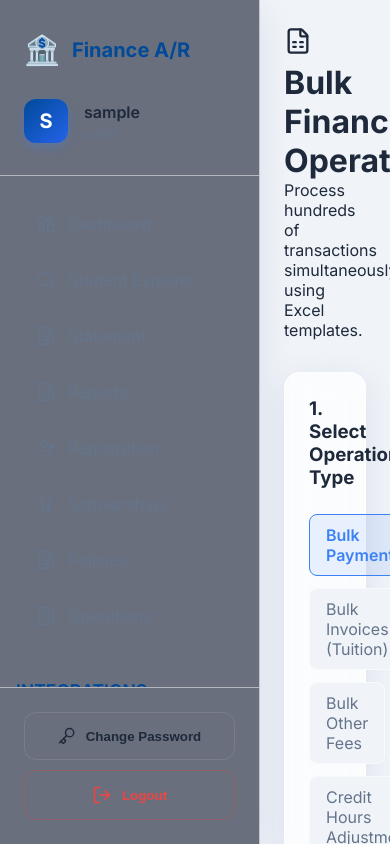
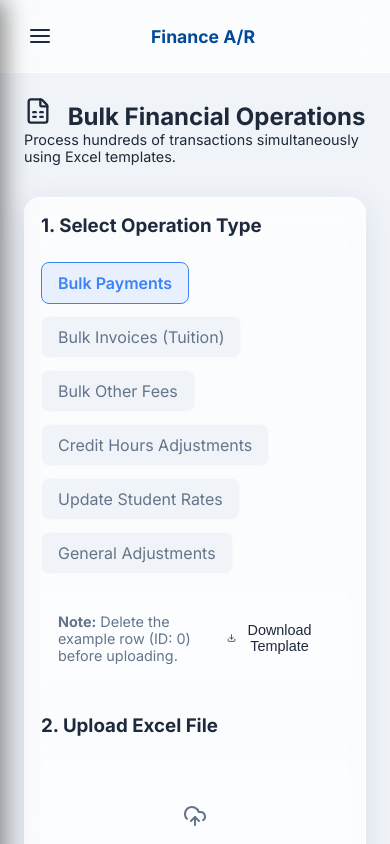
Before and after one commit to abdo326c/Finance---A-R, a React (Vite) app in the folder frontend/: page /bulk in a window 390 px wide. Built offline with nearby package versions, Linux system fonts and the light colour scheme; sample sign-in values are in the browser's storage.

Commit message:
Implement mobile responsiveness and collapsible sidebar

```diff
--- a/frontend/src/App.tsx
+++ b/frontend/src/App.tsx
@@ -1,3 +1,4 @@
+import React, { useState } from 'react';
 import { BrowserRouter, Routes, Route, Navigate } from 'react-router-dom';
 import Login from './pages/Login';
 
@@ -20,10 +21,23 @@ import Sidebar from './components/Sidebar';
 
 // Layout wrapper for authenticated pages
 const AppLayout = ({ children }: { children: React.ReactNode }) => {
+  const [sidebarOpen, setSidebarOpen] = useState(false);
+
   return (
-    <div style={{ display: 'flex', height: '100vh', width: '100vw', background: 'var(--bg-color)', overflow: 'hidden' }}>
-      <Sidebar />
-      <div style={{ flex: 1, display: 'flex', flexDirection: 'column', minHeight: 0, minWidth: 0, overflowY: 'auto', overflowX: 'hidden' }}>
+    <div className="app-container" style={{ display: 'flex', height: '100vh', width: '100vw', background: 'var(--bg-color)', overflow: 'hidden' }}>
+      <Sidebar isOpen={sidebarOpen} setIsOpen={setSidebarOpen} />
+
+      <div className="main-content-area" style={{ flex: 1, display: 'flex', flexDirection: 'column', minHeight: 0, minWidth: 0, overflowY: 'auto', overflowX: 'hidden', position: 'relative' }}>
+
+        {/* Mobile Header */}
+        <div className="mobile-header">
+          <button className="btn-icon" onClick={() => setSidebarOpen(true)}>
+            <svg width="24" height="24" viewBox="0 0 24 24" fill="none" stroke="var(--text-primary)" strokeWidth="2" strokeLinecap="round" strokeLinejoin="round"><line x1="3" y1="12" x2="21" y2="12"></line><line x1="3" y1="6" x2="21" y2="6"></line><line x1="3" y1="18" x2="21" y2="18"></line></svg>
+          </button>
+          <h2>Finance A/R</h2>
+          <div style={{ width: 24 }}></div>
+        </div>
+
         {children}
       </div>
     </div>
--- a/frontend/src/components/Sidebar.css
+++ b/frontend/src/components/Sidebar.css
@@ -19,6 +19,7 @@
   padding: 32px 24px;
   display: flex;
   align-items: center;
+  justify-content: space-between;
   gap: 12px;
 }
 
@@ -138,3 +139,38 @@
   background: rgba(239, 68, 68, 0.1);
   border-color: #ef4444;
 }
+
+/* Mobile Sidebar Logic */
+.mobile-close-btn {
+  display: none;
+}
+
+.sidebar-backdrop {
+  display: none;
+  position: fixed;
+  top: 0; left: 0; right: 0; bottom: 0;
+  background: rgba(0,0,0,0.5);
+  z-index: 90;
+  backdrop-filter: blur(4px);
+}
+
+@media (max-width: 768px) {
+  .sidebar {
+    position: fixed;
+    transform: translateX(-100%);
+    transition: transform 0.3s ease;
+    box-shadow: 4px 0 24px rgba(0,0,0,0.5);
+  }
+
+  .sidebar.mobile-open {
+    transform: translateX(0);
+  }
+
+  .sidebar-backdrop {
+    display: block;
+  }
+
+  .mobile-close-btn {
+    display: flex;
+  }
+}
--- a/frontend/src/components/Sidebar.tsx
+++ b/frontend/src/components/Sidebar.tsx
@@ -1,10 +1,10 @@
 import React, { useState } from 'react';
 import { NavLink, useNavigate } from 'react-router-dom';
-import { LayoutDashboard, FileText, LogOut, FileBarChart, Calculator, Settings, GraduationCap, UserPlus, Award, CloudRain, ShieldCheck, RefreshCw, ArrowLeftRight, FileSpreadsheet, Archive, Mail, Search, Key } from 'lucide-react';
+import { LayoutDashboard, FileText, LogOut, FileBarChart, Calculator, Settings, GraduationCap, UserPlus, Award, CloudRain, ShieldCheck, RefreshCw, ArrowLeftRight, FileSpreadsheet, Archive, Mail, Search, Key, X } from 'lucide-react';
 import axios from 'axios';
 import './Sidebar.css';
 
-export default function Sidebar() {
+export default function Sidebar({ isOpen, setIsOpen }: { isOpen?: boolean, setIsOpen?: (val: boolean) => void }) {
   const navigate = useNavigate();
   const username = localStorage.getItem('username');
 
@@ -47,11 +47,20 @@ export default function Sidebar() {
   };
 
   return (
-    <div className="sidebar glass-panel">
-      <div className="sidebar-header">
-        <div className="logo-icon">🏦</div>
-        <h2>Finance A/R</h2>
-      </div>
+    <>
+      {isOpen && <div className="sidebar-backdrop" onClick={() => setIsOpen && setIsOpen(false)}></div>}
+      <div className={`sidebar glass-panel ${isOpen ? 'mobile-open' : ''}`}>
+        <div className="sidebar-header">
+          <div style={{ display: 'flex', alignItems: 'center', gap: '12px' }}>
+            <div className="logo-icon">🏦</div>
+            <h2>Finance A/R</h2>
+          </div>
+          {setIsOpen && (
+            <button className="mobile-close-btn btn-icon" onClick={() => setIsOpen(false)}>
+              <X size={24} />
+            </button>
+          )}
+        </div>
 
       <div className="user-profile">
         <div className="avatar">{username?.charAt(0).toUpperCase()}</div>
@@ -177,5 +186,6 @@ export default function Sidebar() {
         </div>
       )}
     </div>
+    </>
   );
 }
--- a/frontend/src/index.css
+++ b/frontend/src/index.css
@@ -252,3 +252,47 @@ select option {
   scrollbar-width: thin;
   scrollbar-color: rgba(255, 255, 255, 0.15) transparent;
 }
+
+/* Mobile Header */
+.mobile-header {
+  display: none;
+  align-items: center;
+  justify-content: space-between;
+  padding: 16px 20px;
+  background: var(--glass-bg);
+  backdrop-filter: blur(12px);
+  border-bottom: var(--glass-border);
+  position: sticky;
+  top: 0;
+  z-index: 50;
+}
+.mobile-header h2 {
+  font-size: 1.1rem;
+  color: var(--primary-color);
+  margin: 0;
+}
+
+/* Global Mobile Responsiveness */
+@media (max-width: 768px) {
+  .mobile-header {
+    display: flex;
+  }
+
+  .glass-panel {
+    padding: 16px !important;
+  }
+
+  .page-header h1 {
+    font-size: 1.5rem;
+  }
+
+  .page-header p {
+    font-size: 0.9rem;
+  }
+
+  /* Make all primary and secondary buttons stack well if in flex */
+  .btn-primary, .btn-secondary {
+    padding: 10px 16px;
+    font-size: 0.9rem;
+  }
+}
--- a/frontend/src/pages/Admin.css
+++ b/frontend/src/pages/Admin.css
@@ -180,3 +180,13 @@
   background: rgba(255, 95, 86, 0.15);
   color: #ff5f56;
 }
+
+@media (max-width: 768px) {
+  .audit-stats {
+    grid-template-columns: 1fr;
+  }
+
+  .admin-tabs {
+    flex-wrap: wrap;
+  }
+}
--- a/frontend/src/pages/D365Export.css
+++ b/frontend/src/pages/D365Export.css
@@ -140,3 +140,5 @@
     flex-direction: column;
   }
 }
+
+@media (max-width: 768px) { .export-layout { grid-template-columns: 1fr; } }
--- a/frontend/src/pages/Dashboard.css
+++ b/frontend/src/pages/Dashboard.css
@@ -221,3 +221,31 @@
 @keyframes spin {
   to { transform: rotate(360deg); }
 }
+
+@media (max-width: 768px) {
+  .dashboard-content {
+    padding: 16px;
+  }
+
+  .dashboard-header {
+    padding: 16px;
+    flex-direction: column;
+    align-items: flex-start;
+    gap: 16px;
+    display: none; /* Hide default header since App.tsx has mobile-header */
+  }
+
+  .filters-bar {
+    flex-direction: column;
+    gap: 16px;
+    padding: 16px;
+  }
+
+  .charts-grid {
+    grid-template-columns: 1fr;
+  }
+
+  .kpi-card {
+    padding: 16px;
+  }
+}
--- a/frontend/src/pages/FawrySync.css
+++ b/frontend/src/pages/FawrySync.css
@@ -211,3 +211,5 @@
     position: static;
   }
 }
+
+@media (max-width: 768px) { .fawry-grid { grid-template-columns: 1fr; } .fawry-layout { grid-template-columns: 1fr; } }
--- a/frontend/src/pages/Operations.css
+++ b/frontend/src/pages/Operations.css
@@ -329,3 +329,5 @@
     grid-template-columns: 1fr;
   }
 }
+
+@media (max-width: 768px) { .operations-split { grid-template-columns: 1fr; } .details-grid { grid-template-columns: 1fr; } }
--- a/frontend/src/pages/Reconciliation.css
+++ b/frontend/src/pages/Reconciliation.css
@@ -340,3 +340,5 @@
     grid-template-columns: 1fr;
   }
 }
+
+@media (max-width: 768px) { .reconciliation-tables { grid-template-columns: 1fr; } .reconciliation-summary { grid-template-columns: 1fr; } }
--- a/frontend/src/pages/StudentExplorer.css
+++ b/frontend/src/pages/StudentExplorer.css
@@ -162,3 +162,23 @@
   border-radius: 12px;
   margin-top: 24px;
 }
+
+@media (max-width: 768px) {
+  .details-grid {
+    grid-template-columns: 1fr;
+  }
+
+  .premium-header {
+    flex-direction: column;
+    align-items: flex-start;
+  }
+
+  .balance-wrapper {
+    width: 100%;
+    justify-content: space-between;
+  }
+
+  .explorer-page {
+    padding: 16px !important;
+  }
+}
```
